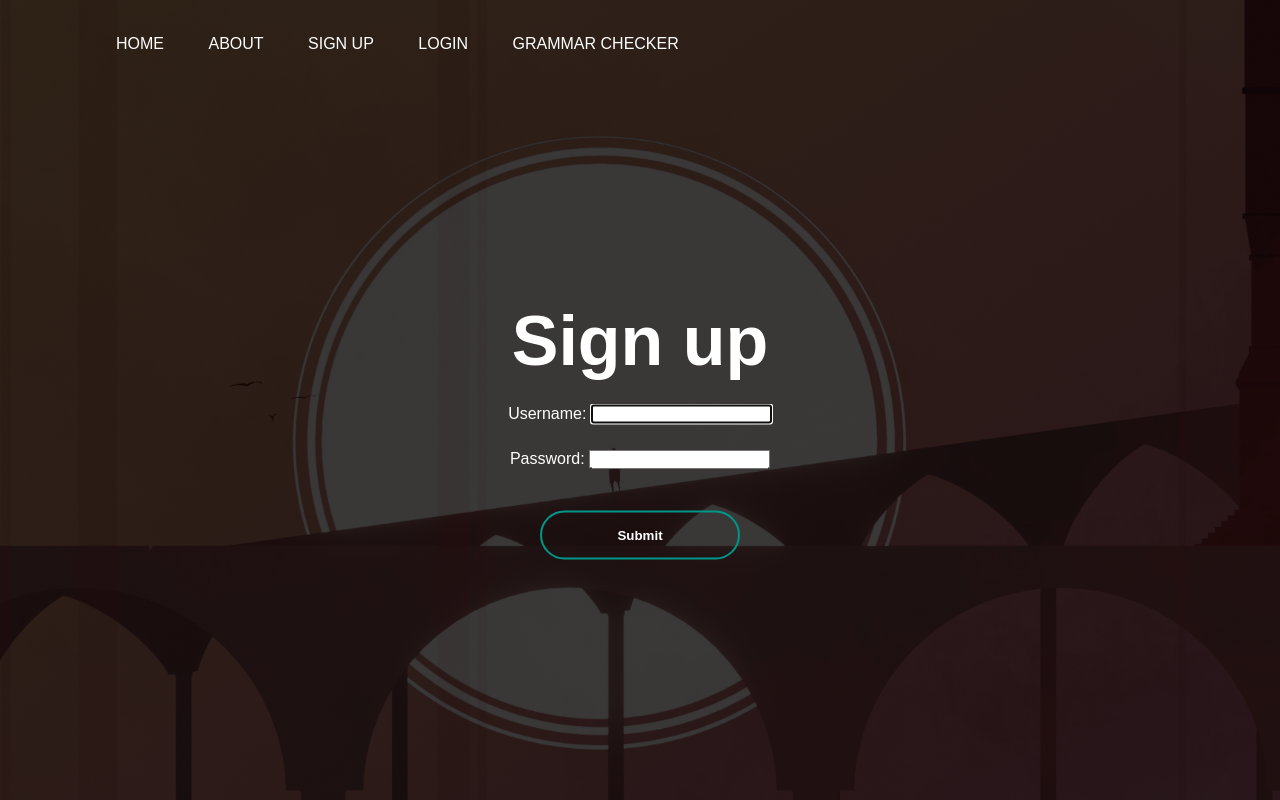
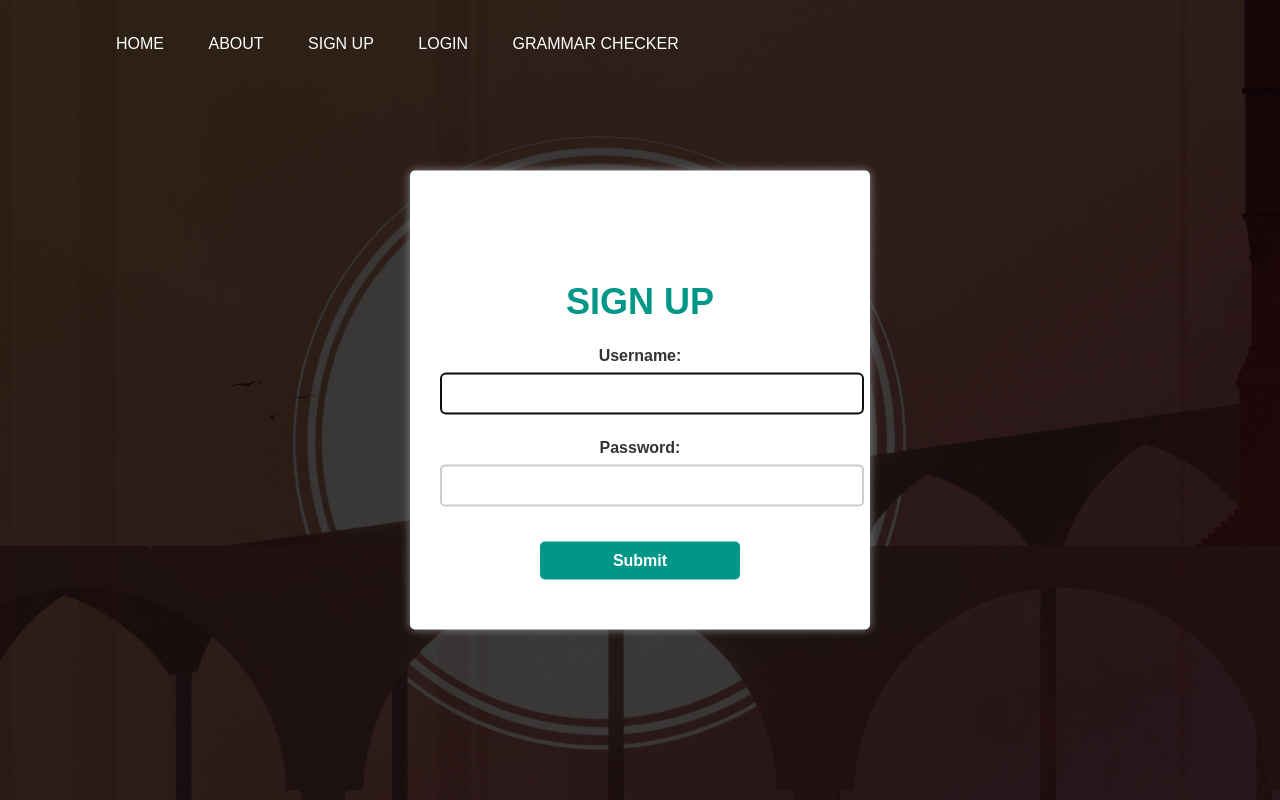
Before and after one commit to jimmydin7/Grammar-App, a Flask app: page /signup in a window 1280 px wide. Run offline with Flask 3, Linux system fonts and the light colour scheme.

Commit message:
Huge css update (+200 lines)

```diff
--- a/static/css/style.css
+++ b/static/css/style.css
@@ -2,6 +2,18 @@
     margin: 0;
     padding: 0;
     font-family: sans-serif;
+}
+
+#error-def {
+    color: #FF0000;
+
+}
+
+.error-button {
+    background-color: white;
+    color: red;
+    font-size:1.2em;
+    cursor:pointer;
 }
 .banner{
     width: 100%;
@@ -97,9 +109,90 @@
 .generic-button:hover .generic-button-span{
     width: 100%;
 }
-.generic-button:hover{
-    border: none;
+.generic-button:before {
+  content: '';
+  position: absolute;
+  bottom: 0;
+  left: 0;
+  width: 0%;
+  height: 100%;
+  background-color: #009688;
+  z-index: -1;
+  transition: all 0.3s ease-out;
 }
+
+.generic-button:hover:before {
+  width: 100%;
+  left: 0;
+}
+.user-form {
+  max-width: 400px;
+  margin: 0 auto;
+  padding: 30px;
+  background-color: #fff;
+  box-shadow: 0px 0px 10px #888;
+  border-radius: 5px;
+}
+
+.user-form h1 {
+  font-size: 36px;
+  margin-bottom: 20px;
+  text-transform: uppercase;
+  color: #009688;
+}
+
+.user-form p {
+  margin-bottom: 15px;
+}
+
+.user-form label {
+  display: block;
+  margin-bottom: 5px;
+  font-size: 16px;
+  font-weight: bold;
+  color: #333;
+}
+
+.user-form input[type="text"],
+.user-form input[type="password"] {
+  width: 100%;
+  padding: 10px;
+  font-size: 16px;
+  border-radius: 5px;
+  border: 2px solid #ccc;
+}
+
+.user-form input[type="text"]::placeholder,
+.user-form input[type="password"]::placeholder {
+  color: #aaa;
+}
+
+.user-form button {
+  margin-top: 20px;
+  background-color: #009688;
+  color: #fff;
+  padding: 10px 20px;
+  font-size: 16px;
+  border-radius: 5px;
+  border: none;
+  cursor: pointer;
+  transition: all 0.3s ease;
+}
+
+.user-form button:hover {
+  background-color: #008077;
+}
+
+
+@media only screen and (max-width: 768px) {
+  /* mobile styles */
+
+  .user-form {
+    max-width: none;
+    width: 90%;
+  }
+}
+
 
 @media only screen and (max-width: 768px) {
 	/* mobile styles */
```
